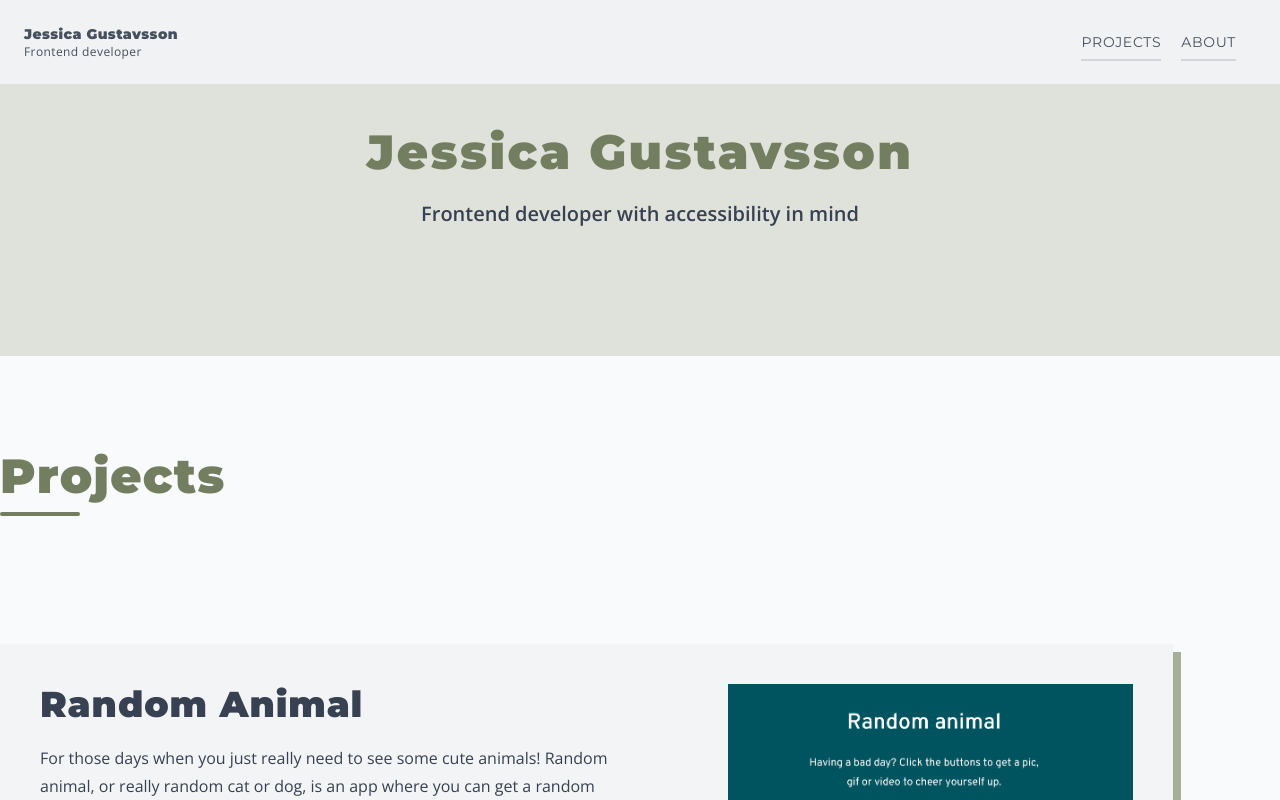
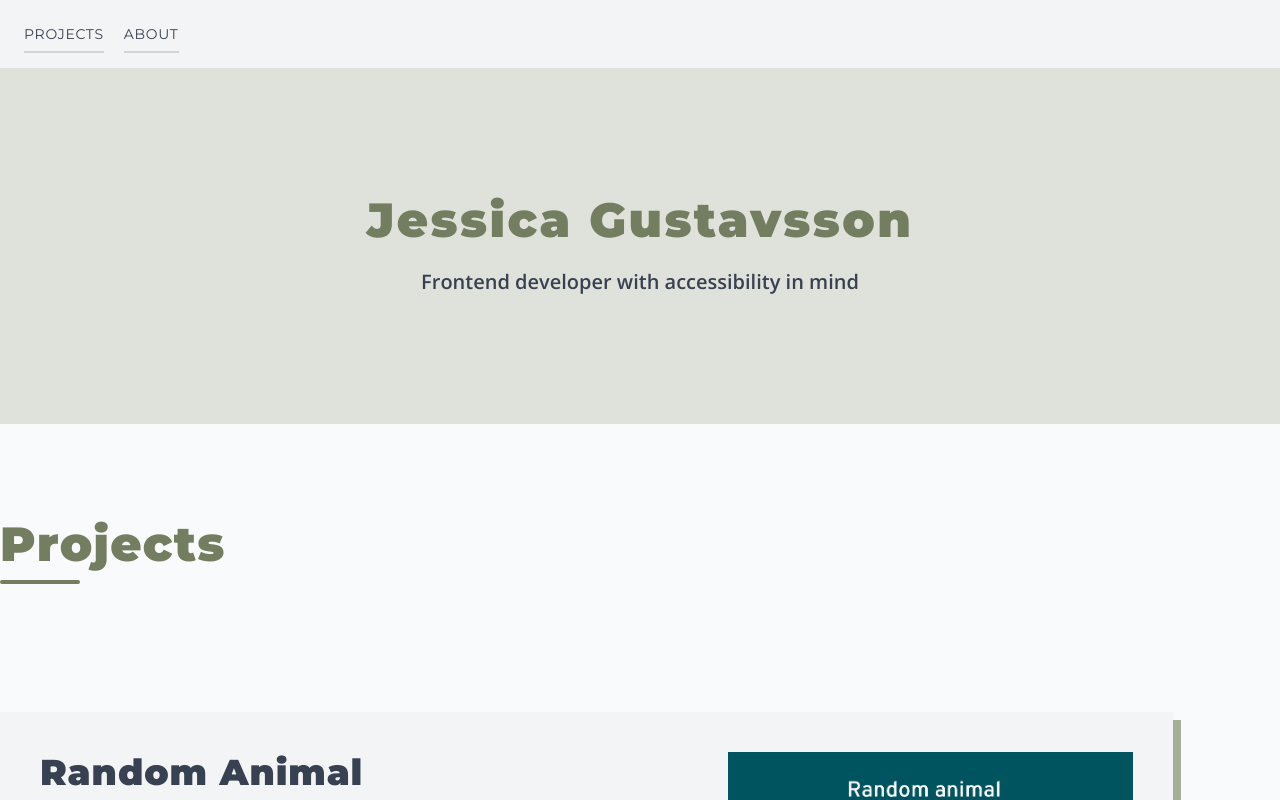
Before and after one commit to jdagmar/jdagmar.github.io, a React (Create React App) app: page / in a window 1280 px wide. Shown: the top 800 px of the page. Built offline with nearby package versions, Linux system fonts and the light colour scheme.

Commit message:
New sticky header

```diff
--- a/src/components/Header.tsx
+++ b/src/components/Header.tsx
@@ -1,19 +1,34 @@
 import * as React from 'react';
+import { useEffect, useState } from 'react';
 import { Nav } from '.';
 
 export const Header = () => {
+  const [scrolled, setScrolled] = useState(false);
+
+  const handleScroll = () => {
+    const offset = window.scrollY;
+    if (offset > 350) {
+      setScrolled(true);
+    } else {
+      setScrolled(false);
+    }
+  };
+
+  useEffect(() => {
+    window.addEventListener('scroll', handleScroll);
+  });
   return (
-    <header className="p-6 bg-gray-100 fixed top-0 w-full z-20 opacity-90 tracking-wide">
+    <header
+      className={` ${
+        scrolled ? 'fixed top-0 w-full z-20 opacity-90' : null
+      } p-6 bg-gray-100  tracking-wide`}
+    >
       <div className="max-w-7xl m-auto flex justify-between items-center">
-        <div>
-          <p className="font-montserrat text-sm font-bold">
-            <span className="hidden lg:block">Jessica Gustavsson</span>
-            <span className="text-lg lg:hidden">JG</span>
+        {scrolled && (
+          <p className="font-montserrat text-md font-bold text-swamp-green-700">
+            JG
           </p>
-          <p className=" font-open-sans text-xs hidden lg:block">
-            Frontend developer
-          </p>
-        </div>
+        )}
         <Nav />
       </div>
     </header>
```
